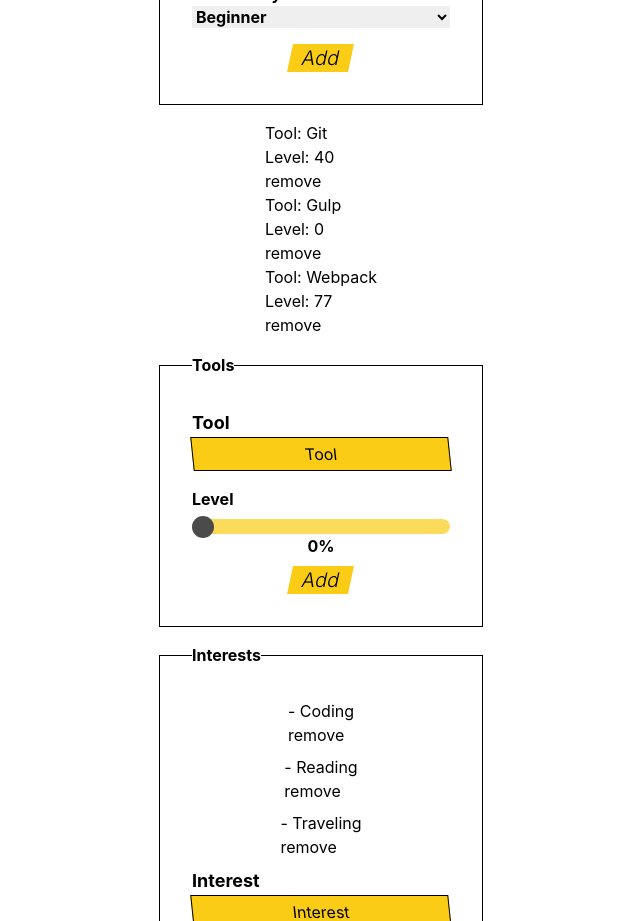
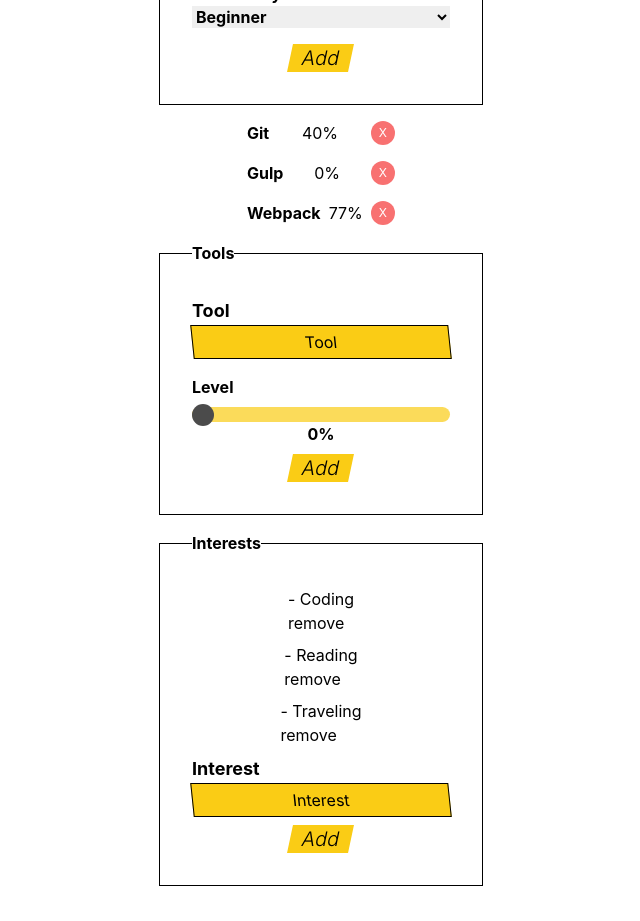
Before and after one commit to MohamedBechirMejri/cv-app-theodinproject, a React (Create React App) app: page / in a window 1280 px wide. Shown: the part 4780-5701 px from the top of the page, without its empty margins (319-959 px from the left). Built offline with nearby package versions, Linux system fonts and the light colour scheme.

Commit message:
style tools

```diff
--- a/src/Components/Edit/Edit.tsx
+++ b/src/Components/Edit/Edit.tsx
@@ -617,7 +617,9 @@ const Edit = ({
             f={setLanguage}
           />
           <div className="flex flex-col w-full font-bold">
-            <label className="text-left " htmlFor="proficiency">Proficiency</label>
+            <label className="text-left " htmlFor="proficiency">
+              Proficiency
+            </label>
             <select
               className=""
               id="proficiency"
@@ -633,14 +635,20 @@ const Edit = ({
           </div>
           <Button handler={handleLanguageSubmit} />
         </fieldset>
-        <div>
+        <div className="flex flex-col items-center justify-center gap-4">
           {tools.map((tool, i) => {
             return (
-              <div key={i}>
-                <h3>Tool: {tool.tool}</h3>
-                <h3>Level: {tool.level}</h3>
-                <button className="" onClick={e => removeTool(e, i)}>
-                  remove
+              <div
+                key={i}
+                className="flex items-center justify-between w-full gap-2"
+              >
+                <h3 className="font-bold"> {tool.tool}</h3>
+                <h3> {tool.level}%</h3>
+                <button
+                  className="p-1 px-2 text-xs text-white transition-all bg-red-400 rounded-full hover:bg-red-500"
+                  onClick={e => removeTool(e, i)}
+                >
+                  X
                 </button>
               </div>
             );
```
